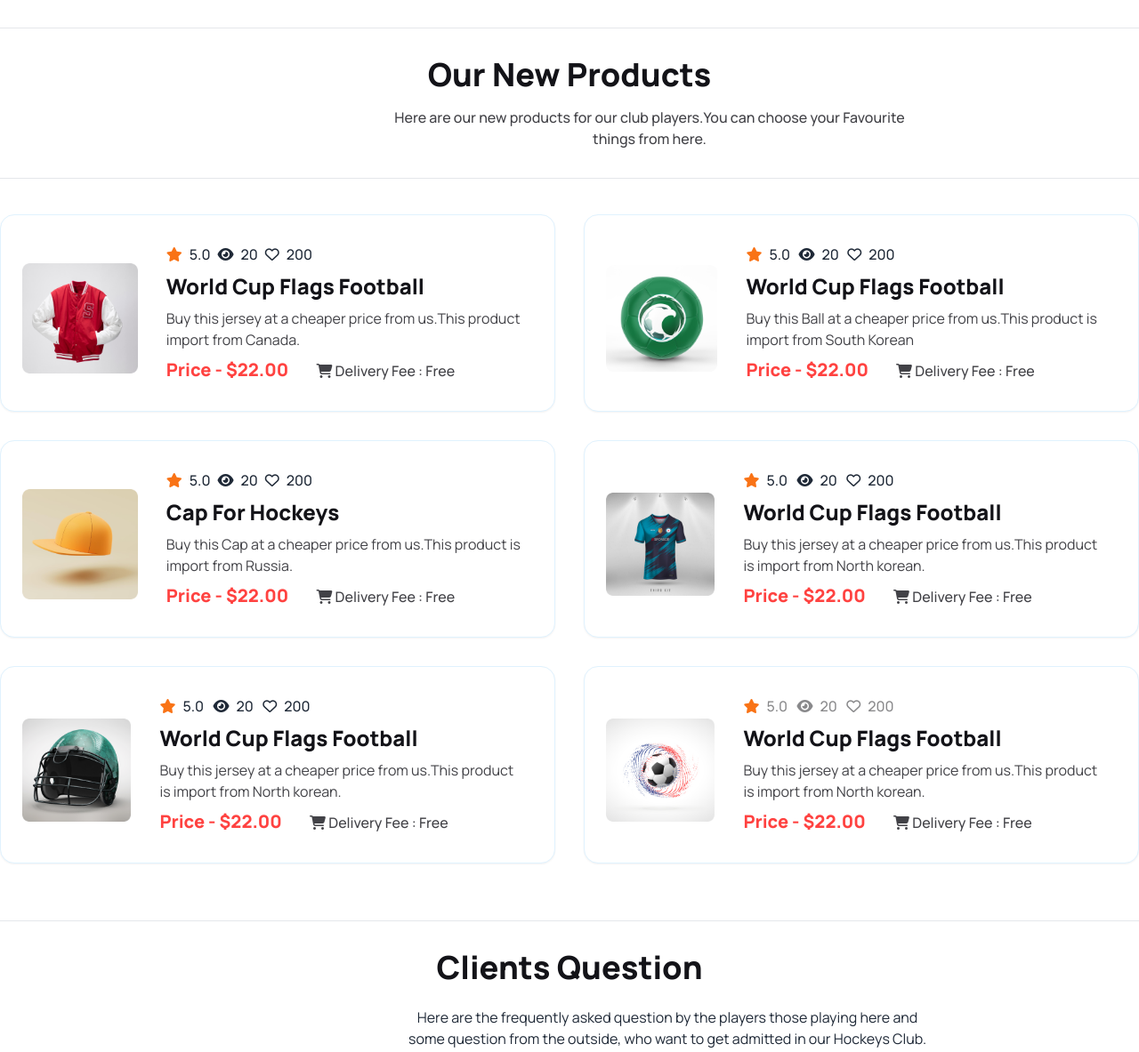
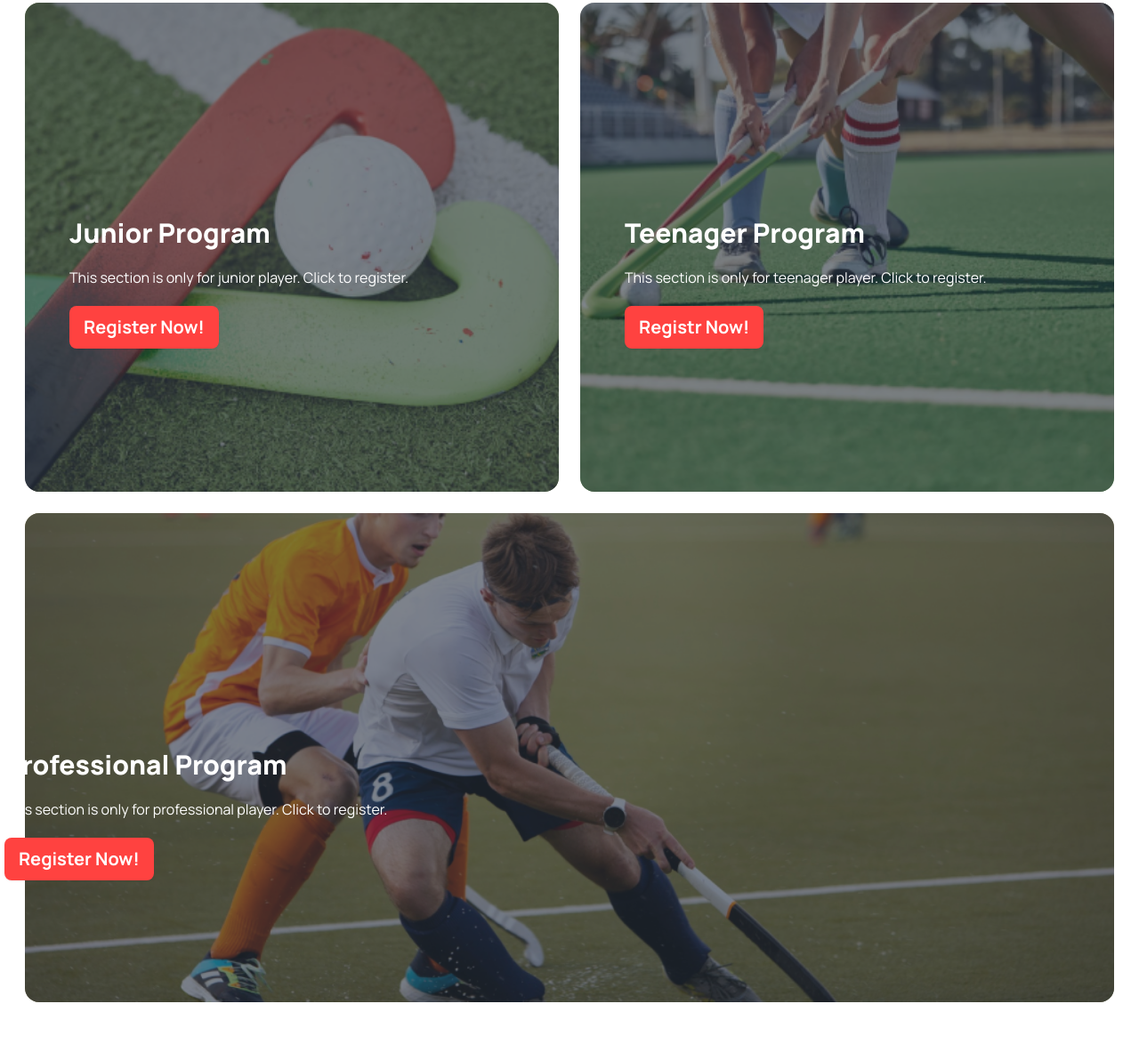
Before and after one commit to JannatulMumtahinaNahum/Assignment3-Hockeys, a plain HTML site: page index.html in a window 1280 px wide. Shown: the part 1534-2717 px from the top of the page at 89% size. Drawn offline with nearby package versions, Linux system fonts and the light colour scheme.

Commit message:
program section

```diff
--- a/index.html
+++ b/index.html
@@ -153,9 +153,43 @@
       <p class="lg:w-[600px] relative lg:left-[450px] mb-10 px-2">We have so many programs in our hockeys club. For registration you have to do click on Register Now</p>
       <hr class="mx-2 lg:mx-0 mt-8">
     </div>
-    lalalal
-   <!-- khali rakhchi pore korbo -->
   </section>
+  <!-- all program -->
+ <section class="p-7">
+    <div class="flex flex-col lg:flex-row gap-6  ">
+        <div class="hero  lg:h-[550px] rounded-2xl" style="background-image: url('Images/2.png');">
+            <div class="hero-overlay bg-opacity-60 rounded-2xl"></div>
+            <div class="  text-neutral-content  ml-10 mt-20 w-[90%] space-y-5">
+                <h1 class="text-3xl font-extrabold text-colorno4">Junior Program</h1>
+                <p class="text-colorno4">This section is only for junior player. Click to register.</p>
+                <a class=" btn bg-colorno1 text-colorno4 font-bold manrope text-sm lg:text-xl border border-none">Register Now!</a>
+            </div>
+        </div>
+        <div class="hero lg:h-[550px] rounded-2xl " style="background-image: url('Images/3.png');">
+            <div class="hero-overlay bg-opacity-60 rounded-2xl"></div>
+            <div class="  text-neutral-content  ml-10 mt-20 w-[90%] space-y-5">
+                <h1 class="text-3xl font-extrabold text-colorno4">Teenager Program</h1>
+                <p class="text-colorno4">This section is only for teenager player. Click to register.
+                </p>
+                <a class=" btn bg-colorno1 text-colorno4 font-bold manrope text-sm lg:text-xl border border-none">Registr Now! </a>
+            </div>
+        </div>
+    </div>
+    <div class="hero lg:w-full lg:h-[550px] lg:h-[340px] rounded-2xl mt-6 "
+        style="background-image: url('Images/4.png');">
+        <div class="hero-overlay bg-opacity-60 rounded-2xl"></div>
+        <div
+            class="  text-neutral-content  ml-10 mt-20 w-[90%] lg:w-[45.6%] lg:-ml-[44.5rem] lg:mt-48 lg:relative bottom-8">
+            <h1 class="text-3xl font-extrabold text-colorno4">Professional Program</h1>
+            <p class="text-colorno4 mt-5 mb-5 ">This section is only for professional player. Click to
+                register.
+            </p>
+            <a class=" btn bg-colorno1 text-colorno4 font-bold text-sm lg:text-xl border border-none">Register Now!</a>
+        </div>
+    </div>
+</div>
+</div>
+ </section>
 
   <!-- new product section -->
   <section>
@@ -397,7 +431,6 @@
           <input class="w-full bg-[#5b5bd808] rounded-xl p-5" type="email" name="" id="" placeholder="Enter your email">
       </div>
     </div>
-
     </section>
     <section class="w-[100%]">
       <div class="bg-[#13131808] rounded-xl text-center h-32 lg:h-40 m-4">
```
